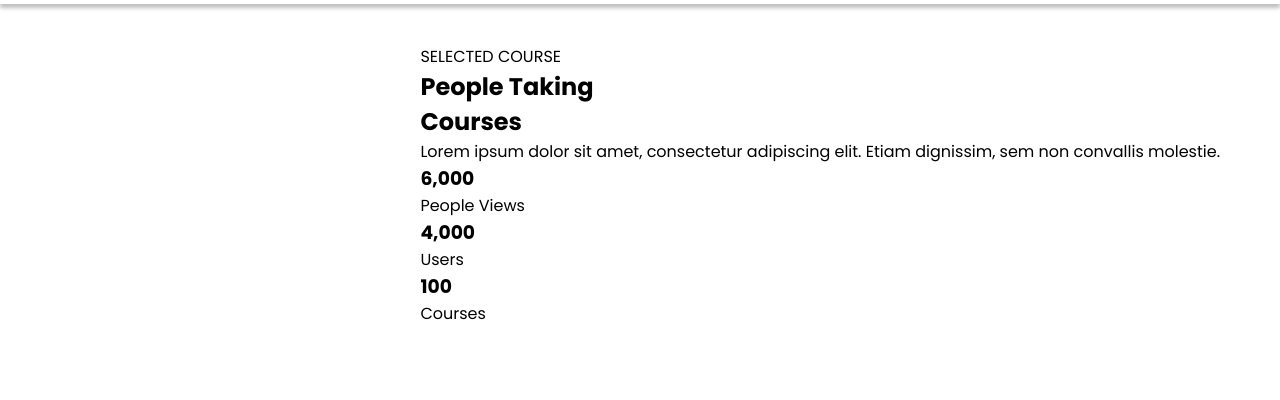
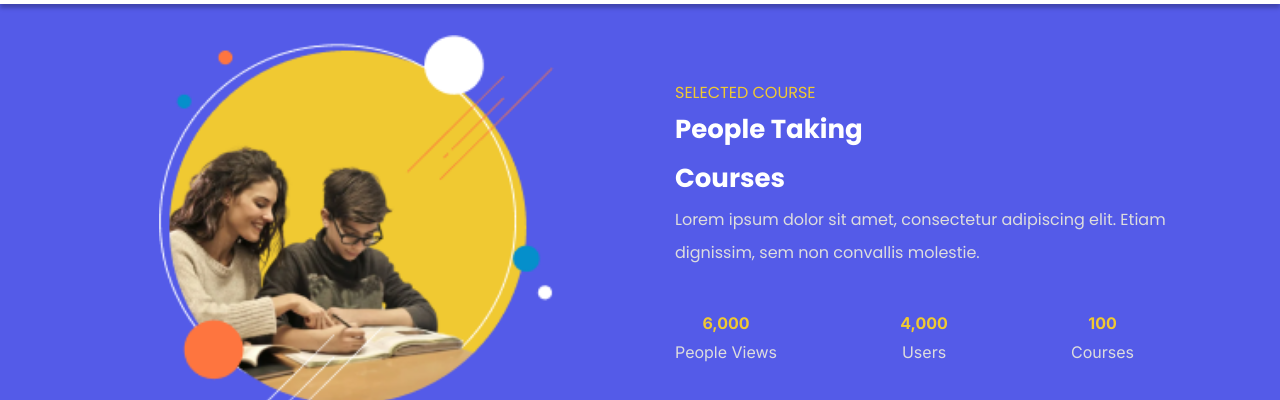
Before and after one commit to HaneenIbrahem/mangcoding-Store, a plain HTML site: page index.html in a window 1280 px wide. Shown: the part 69-469 px from the top of the page. Drawn offline with Linux system fonts and the light colour scheme.

Commit message:
course-stats section

```diff
--- a/assets/css/main.css
+++ b/assets/css/main.css
@@ -83,16 +83,126 @@ header .auth a:last-of-type {
 /* end header */
 
 /* start selected courses */
+.selected-courses {
+    padding: 10px;
+    background-color: var(--mainColor);
+}
 
-.selected-courses {
+.selected-courses .row {
+    display: flex;
+    flex-wrap: wrap;
+    justify-content: space-around;
+    margin: 50px 0;
+    padding: 16px;
+    gap: 30px;
+}
+
+.selected-courses .row .image {
+    width: calc((100% - 30px) / 2);
+    text-align: center;
+    transform: scale(1.7);
+    align-items: center;
+
+}
+
+.selected-courses .row .selected-course {
+    flex-direction: column;
+    gap: 16px;
+    width: calc((100% - 30px) / 2);
+    padding-left: 20px;
+}
+
+.selected-courses .row .selected-course span {
+    color: #F0C932;
+}
+
+.selected-courses .row .selected-course h2 {
+    font-family: Poppins;
+    font-style: normal;
+    font-weight: 700;
+    font-size: 26px;
+    line-height: 49px;
+    text-align: left;
+    color: #FFF;
+}
+
+.selected-courses .row .selected-course p {
+    font-family: Poppins;
+    font-style: normal;
+    font-weight: 400;
+    font-size: 16px;
+    line-height: 33px;
+    text-align: left;
+    color: #ddd;
+}
+
+.selected-courses .row .selected-course .course-stats {
+    text-align: center;
+    padding: 40px 0;
+    margin-right: 60px;
+    display: flex;
+    gap: 50px;
+    justify-content: space-between;
+}
+
+.selected-courses .row .selected-course .course-stats h3 {
+    font-family: Inter;
+    font-style: normal;
+    font-weight: 700;
+    font-size: 16px;
+    line-height: 29px;
+    text-align: center;
+    color: #f0c932;
+}
+
+.selected-courses .row .selected-course .course-stats p {
+    font-family: Inter;
+    font-style: normal;
+    font-weight: 400;
+    font-size: 16px;
+    line-height: 29px;
+    text-align: center;
+
+    color: #ddd;
+}
+
+/* .selected-courses {
+    background-color: red;
+    display: flex;
+    flex-wrap: wrap;
+    gap: 30px;
     padding: 40px 0;
     background-color: #fff;
 }
 
 .selected-courses .row {
     gap: 30px;
-    align-items: flex-start;
+    /* display: flex;
+    flex-wrap: wrap; */
+/* align-items: flex-start;
 }
+.selected-courses .row .image{
+    text-align: center;
+}
+.selected-courses .row .selected-courses{
+    display: flex;
+    flex-direction: column;
+    gap: 100px;
+
+}
+.selected-courses .row .selected-course span{
+
+}
+.selected-courses .row .selected-course h2{
+
+}
+.selected-courses .row .selected-course p{
+
+}
+.selected-courses .row .selected-course .state{ */
+
+/* }  */
+
 
 /* end selected cources */
 
@@ -116,7 +226,7 @@ header .auth a:last-of-type {
 
 .course {
     box-shadow: 0px 7.437575340270996px 7.437575340270996px rgba(0, 0, 0, 0.05);
-    width: calc((100% - 100px) / 2);
+    width: calc((100% - 60px) / 2);
     /* padding: 30px 0; */
     border-radius: 20px;
 }
--- a/index.html
+++ b/index.html
@@ -51,7 +51,7 @@
         <div class="container">
           <div class="row">
             <div class="image">
-
+              <img src="./assets/imgs/public/selected_course.png" alt="selected_course">
             </div>
             <div class="selected-course">
               <span>SELECTED COURSE</span>
```
Also changed, not shown: assets/imgs/public/selected_course.png (added).
